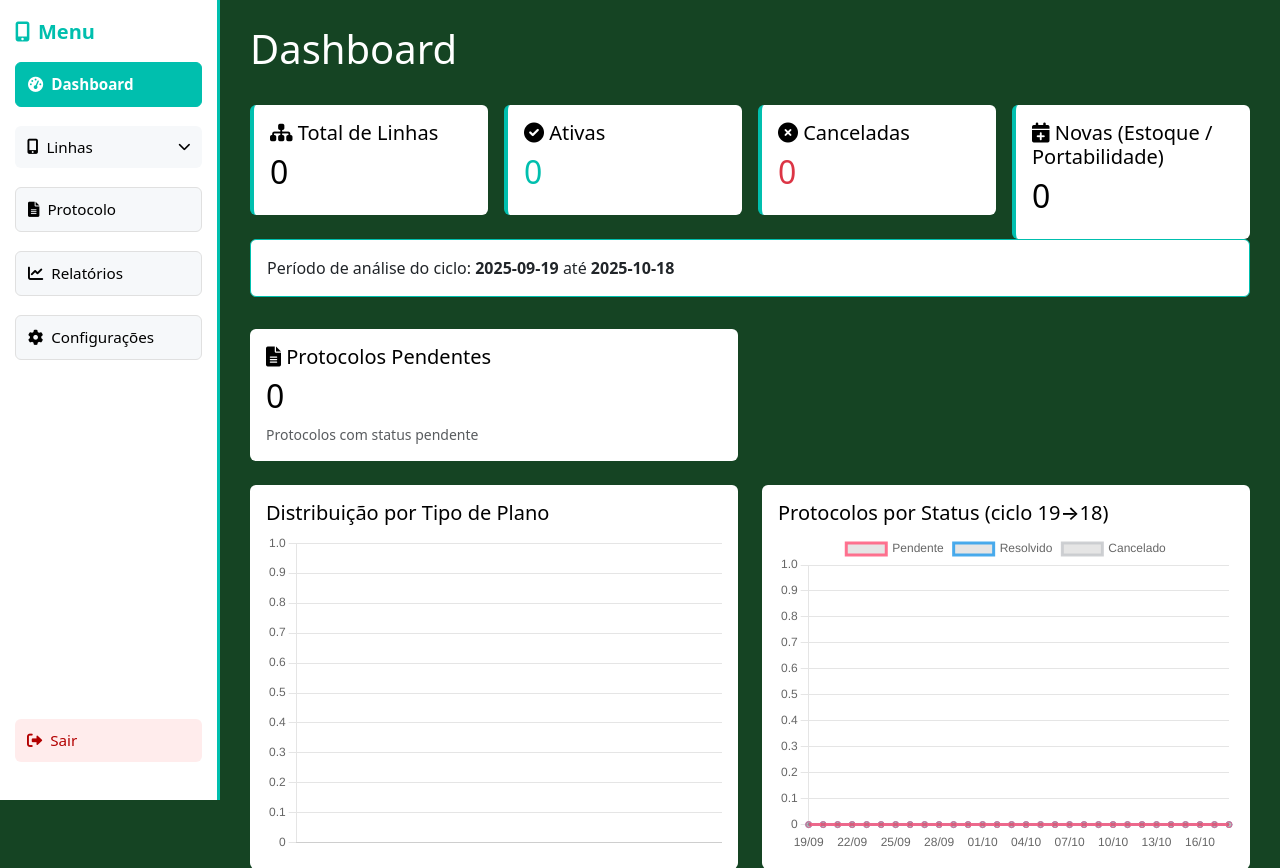
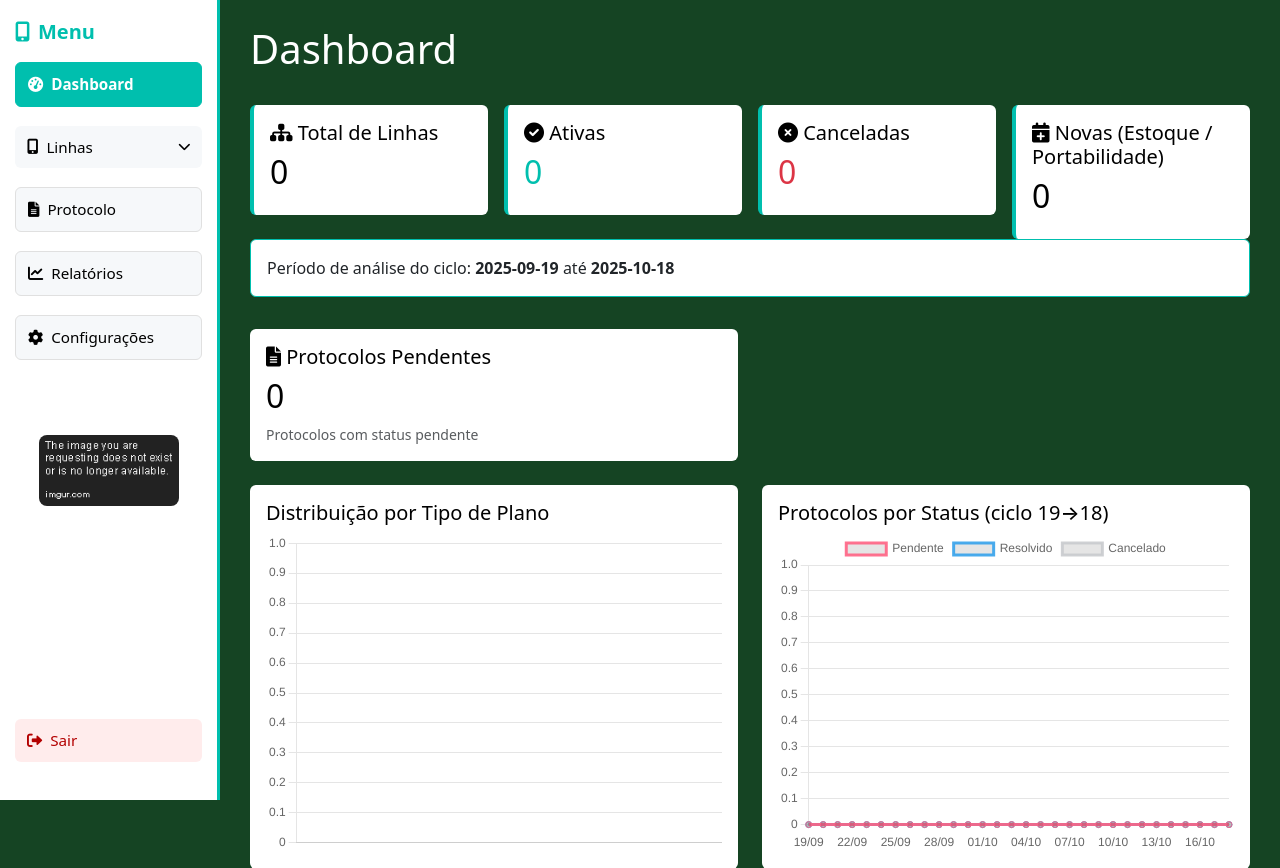
Before and after one commit to an2trindade/Projeto_Integrador_SENAC, a Django app: page /linhas/dashboard/ in a window 1280 px wide. Shown: the top 868 px of the page. Run offline with Django 5.2, Linux system fonts and the light colour scheme; a user stored in the database is signed in; data comes from the database, SQL or seed files in the repository; data that the repository does not hold is empty.

Commit message:
Corrige login blocking e adiciona Bug Hunters logo na sidebar
- Remove conflito de URLs de login (CustomLoginView vs login_view)
- Unifica login em /linhas/login/ com logica de bloqueio
- Adiciona mensagens de erro em vermelho no template
- Cria usuarios de teste (teste1/teste2) para validacao
- Adiciona logo Bug Hunters na sidebar entre Configuracoes e Sair
- Configura STATICFILES_DIRS para servir arquivos estaticos
- Atualiza LOGIN_URL e LOGIN_REDIRECT_URL para namespace correto

```diff
--- a/gestor_linhas/settings.py
+++ b/gestor_linhas/settings.py
@@ -138,6 +138,9 @@
 # https://docs.djangoproject.com/en/5.2/howto/static-files/
 
 STATIC_URL = 'static/'
+STATICFILES_DIRS = [
+    BASE_DIR / 'linhas' / 'static',
+]
 
 # Configurações de segurança
 SECURE_BROWSER_XSS_FILTER = True
--- a/linhas/templates/base.html
+++ b/linhas/templates/base.html
@@ -1,3 +1,4 @@
+{% load static %}
 <!DOCTYPE html>
 <html lang="pt-BR">
 <head>
@@ -260,6 +261,10 @@
                         <i class="fas fa-cog"></i> Configurações
                     </a>
                 </li>
+                <!-- Bug Hunters Logo -->
+                <li style="margin: 1.5cm auto 0.5cm; text-align: center; padding: 0;">
+                    <img src="{% static 'images/bug_hunters.png' %}" alt="Bug Hunters" style="max-width: 140px; height: auto; border-radius: 8px;">
+                </li>
                 <li class="logout">
                     <form action="{% url 'logout' %}" method="post" class="logout-form">
                         {% csrf_token %}
```
Also changed, not shown: linhas/static/images/bug_hunters.png (added).
